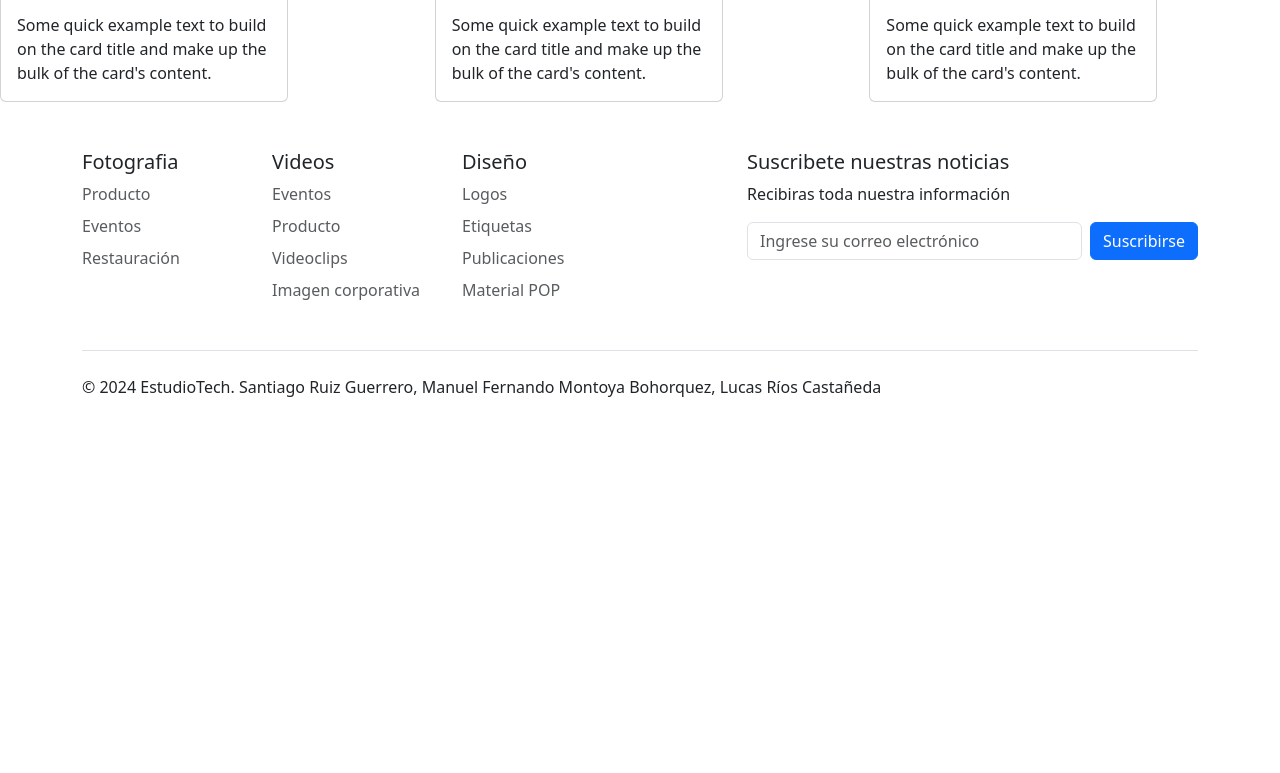
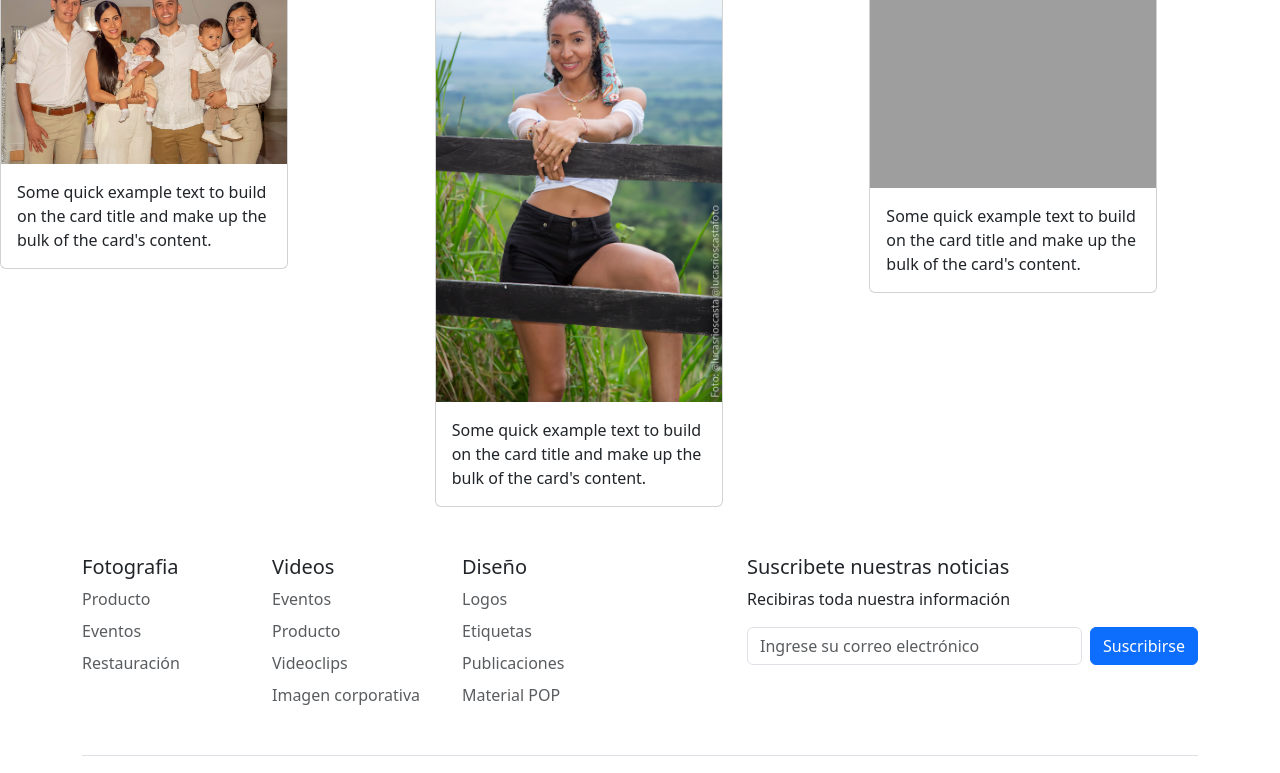
Before and after one commit to lucasrioscasta/studiotech, a plain HTML site: page fotografia.html in a window 1280 px wide. Shown: the part 250-1023 px from the top of the page. Before the commit the page ends 800 px from the top, so only its background shows below. Drawn offline with nearby package versions, Linux system fonts and the light colour scheme; the site is published under a folder, as on GitHub Pages, so addresses that start at the root find nothing.

Commit message:
cambio-imagenes

```diff
--- a/fotografia.html
+++ b/fotografia.html
@@ -53,7 +53,7 @@
 <div class="row abs-center">
       <div class="col">
         <div class="card" style="width: 18rem;">
-          <img src="/img/Mosaico1.jpg" class="card-img-top" alt="...">
+          <img src="img/Mosaico1.jpg" class="card-img-top" alt="...">
           <div class="card-body">
             <p class="card-text">Some quick example text to build on the card title and make up the bulk of the card's content.</p>
           </div>
@@ -62,7 +62,7 @@
 
       <div class="col">
         <div class="card" style="width: 18rem;">
-          <img src="/img/Mosaico2.jpg" class="card-img-top" alt="...">
+          <img src="img/Mosaico2.jpg" class="card-img-top" alt="...">
           <div class="card-body">
             <p class="card-text">Some quick example text to build on the card title and make up the bulk of the card's content.</p>
           </div>
@@ -71,7 +71,7 @@
 
       <div class="col">
         <div class="card" style="width: 18rem;">
-          <img src="/img/Mosaico3.jpg" class="card-img-top" alt="...">
+          <img src="img/Mosaico3.jpg" class="card-img-top" alt="...">
           <div class="card-body">
             <p class="card-text">Some quick example text to build on the card title and make up the bulk of the card's content.</p>
           </div>
```
